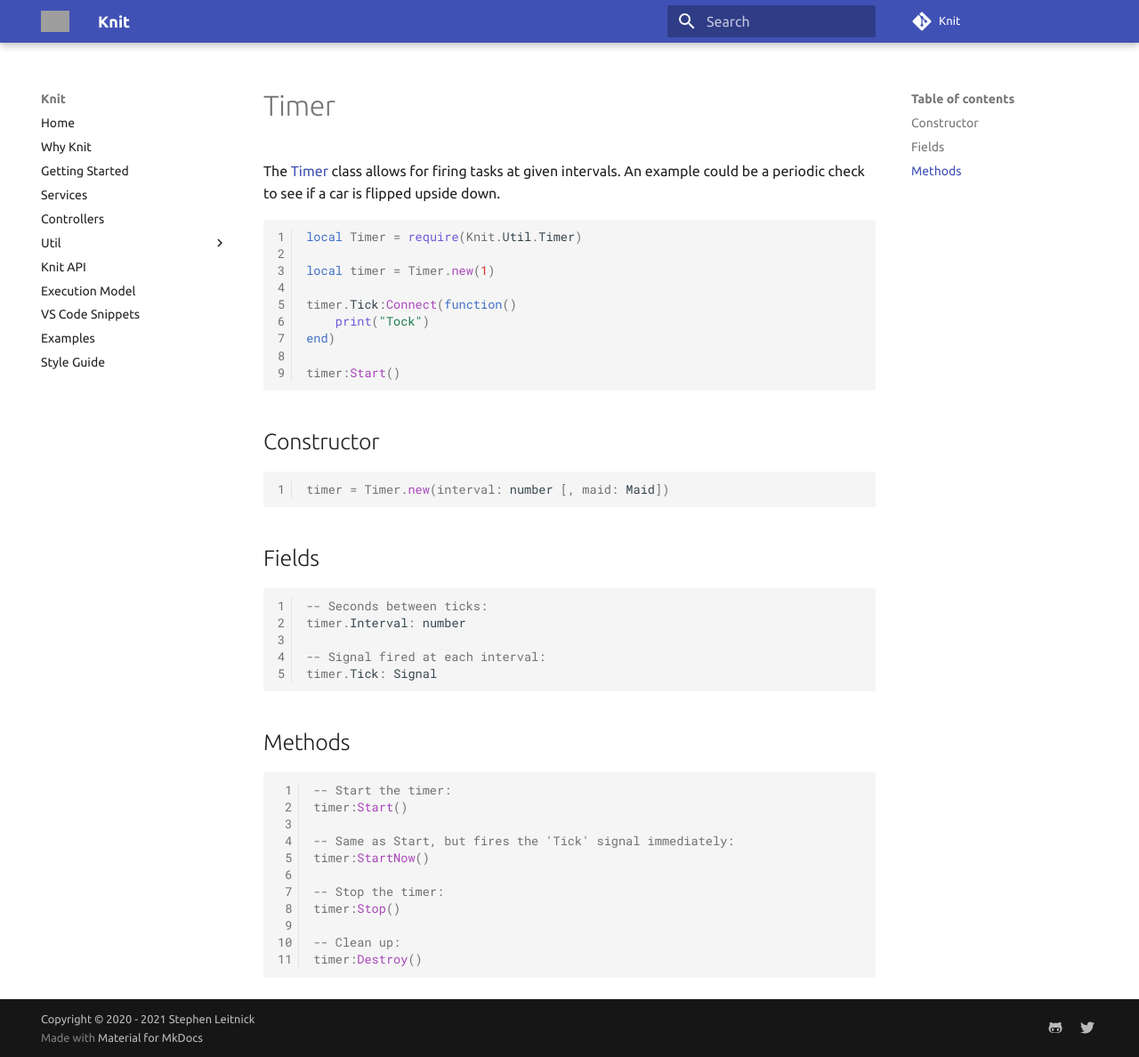
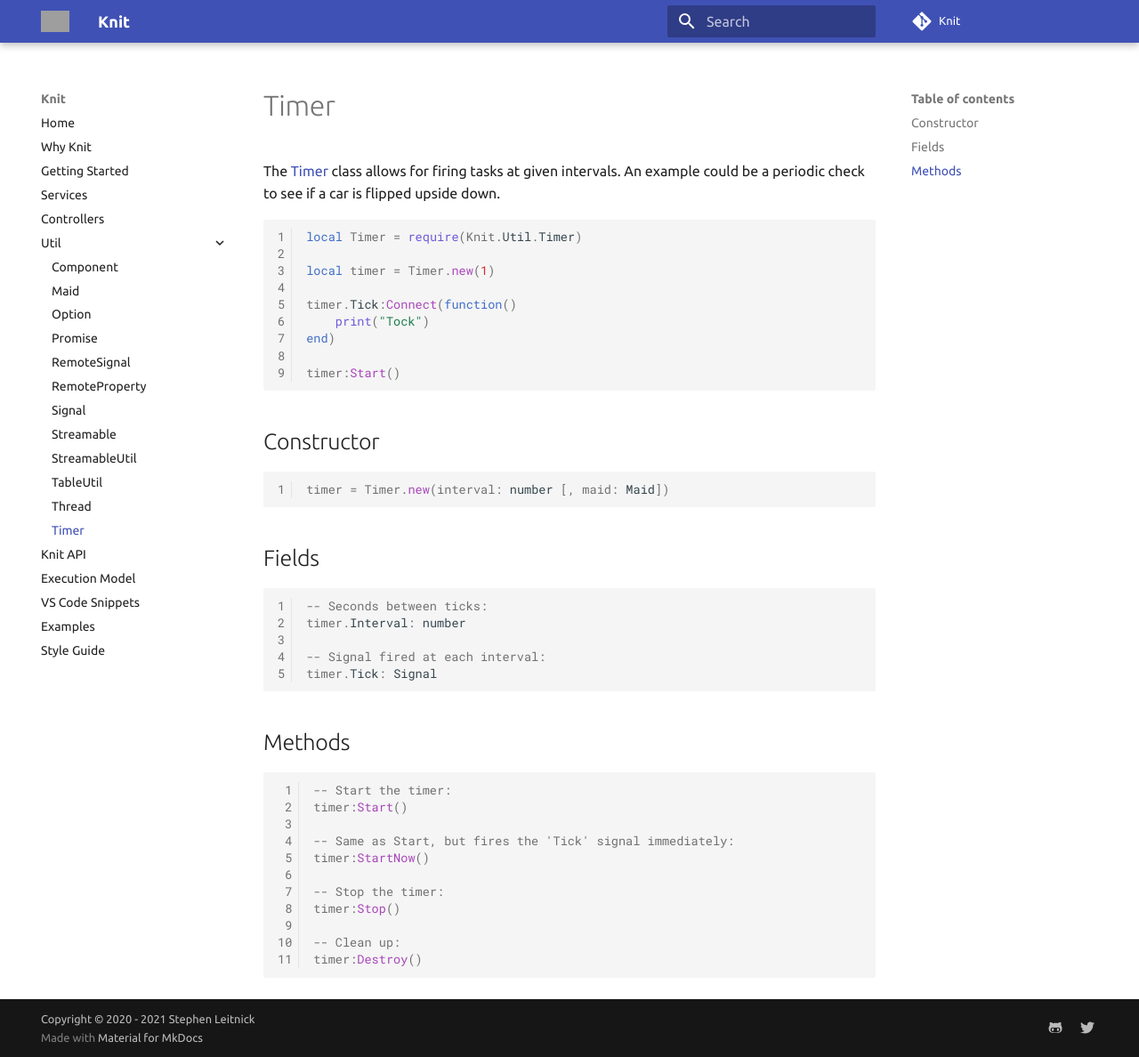
Before and after one commit to Sleitnick/Knit, an MkDocs documentation site: the page built from docs/util/timer.md, in a window 1280 px wide and 1188 px high. Shown: the whole window at 89% size. Built offline with MkDocs 1.6.1 and Material for MkDocs 9.7.7, drawn with Linux system fonts in a browser that asks for light colours; comment, search, counter and statistics services are not loaded; grey boxes are pictures that could not be loaded.

Commit message:
Add timer to util list in docs

```diff
--- a/mkdocs.yml
+++ b/mkdocs.yml
@@ -24,6 +24,7 @@ nav:
     - StreamableUtil: util/streamableutil.md
     - TableUtil: util/tableutil.md
     - Thread: util/thread.md
+    - Timer: util/timer.md
   - Knit API: knitapi.md
   - Execution Model: executionmodel.md
   - VS Code Snippets: vscodesnippets.md
```
